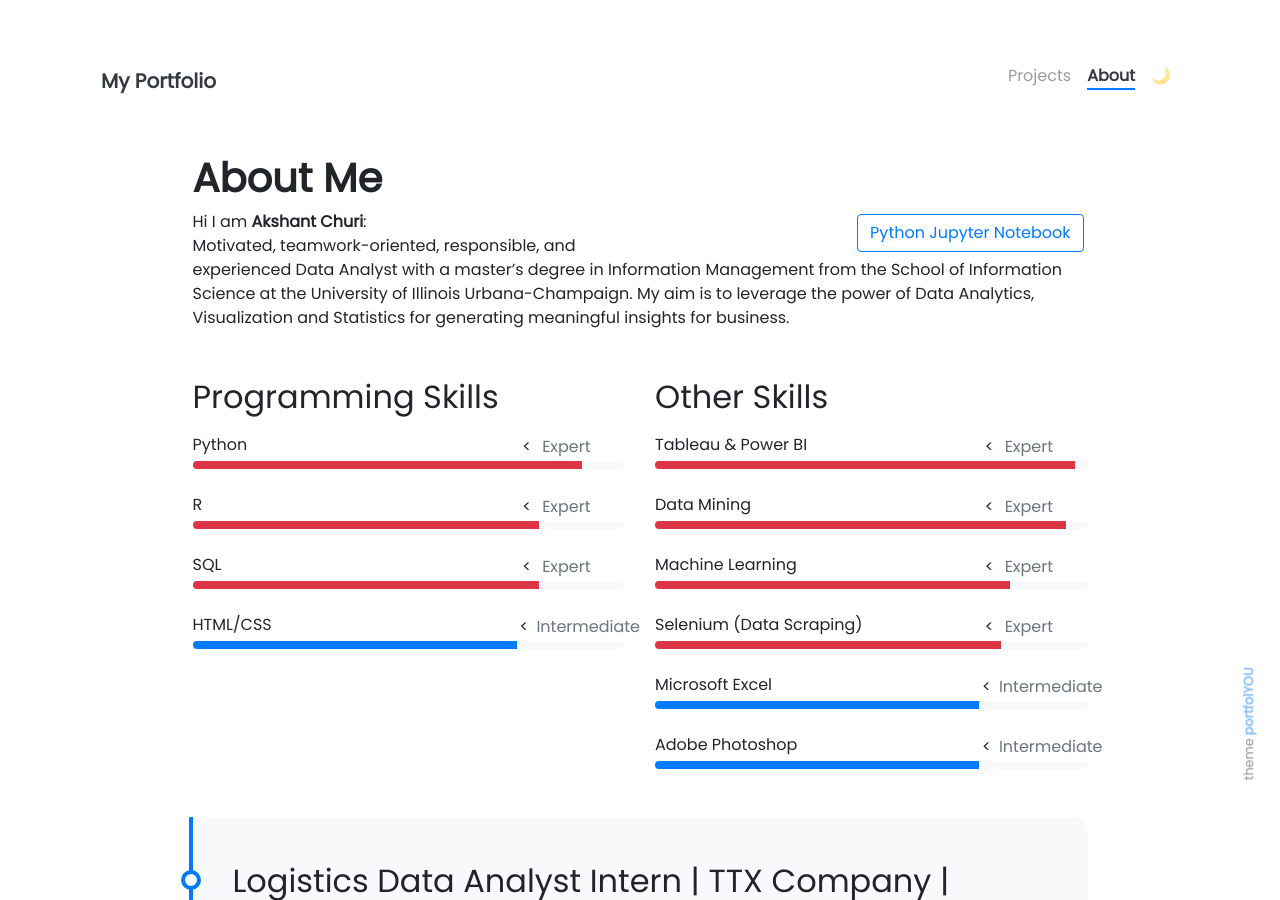
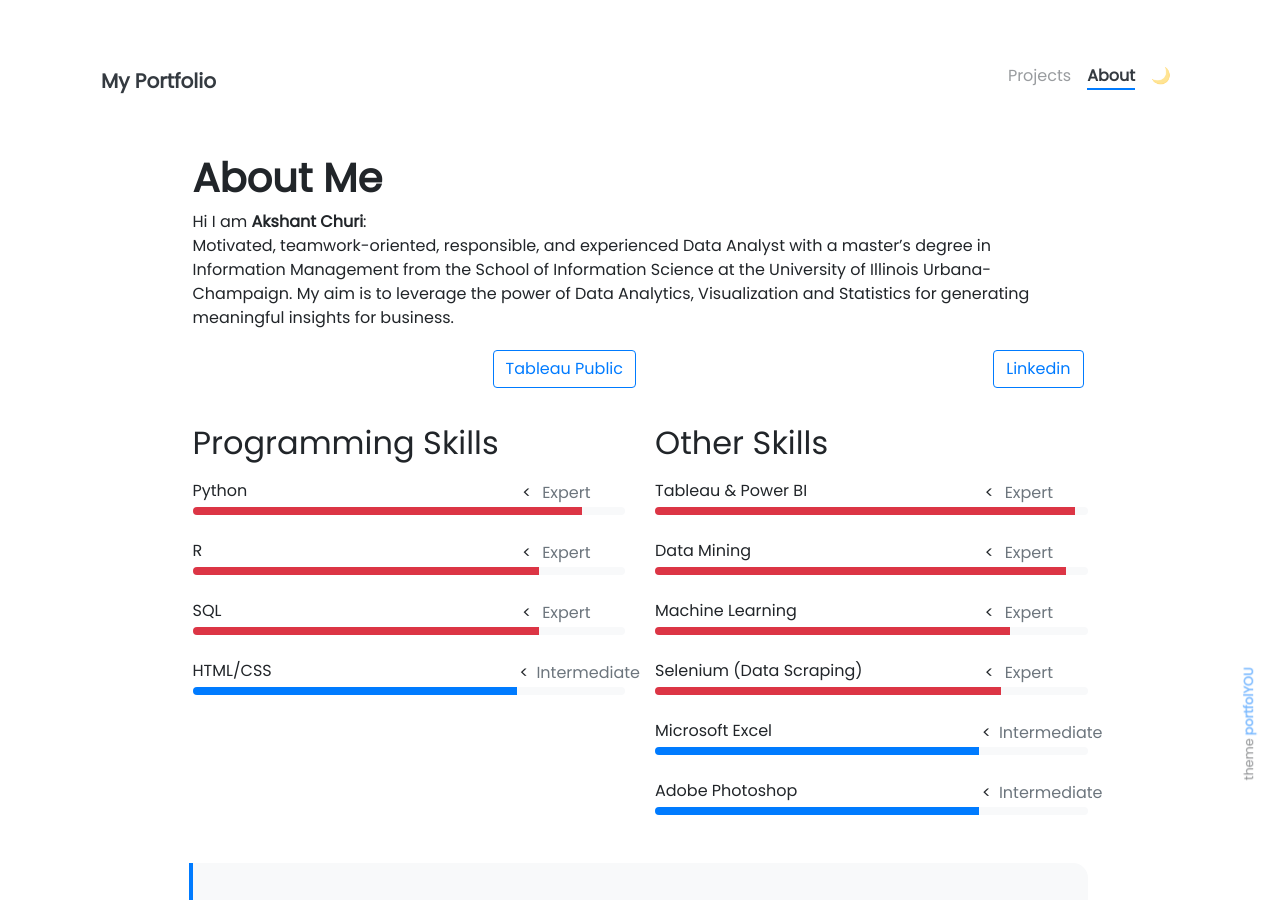
Before and after one commit to akshant10/akshant10.github.io, a Jekyll site: the page built from pages/about.md, in a window 1280 px wide and 900 px high. Built offline with Jekyll 4.4.1, drawn with Linux system fonts in a browser that asks for light colours; nearby versions of some CDN libraries.

Commit message:
Update about.md

```diff
--- a/pages/about.md
+++ b/pages/about.md
@@ -7,12 +7,16 @@ weight: 3
 
 # **About Me**
 
+Hi I am **{{ site.author.name }}**:<br>
+Motivated, teamwork-oriented, responsible, and experienced Data Analyst with a master’s degree in Information Management from the School of Information Science at the University of Illinois Urbana-Champaign. My aim is to leverage the power of Data Analytics, Visualization and Statistics for generating meaningful insights for business.
+
 <div class="right">
-{% include elements/button.html link="https://github.com/akshant10/akshant10.github.io/blob/8f1a16c9a7b18d162afb46b5caffa230f745969e/main%20analysis.ipynb" text="Python Jupyter Notebook" %}
+{% include elements/button.html link="https://www.linkedin.com/in/akshant-churi/" text="Linkedin" %}
 </div>
 
-Hi I am **{{ site.author.name }}**:<br>
-Motivated, teamwork-oriented, responsible, and experienced Data Analyst with a master’s degree in Information Management from the School of Information Science at the University of Illinois Urbana-Champaign. My aim is to leverage the power of Data Analytics, Visualization and Statistics for generating meaningful insights for business.
+<div class="right">
+{% include elements/button.html link="https://public.tableau.com/app/profile/akshant.churi#!/" text="Tableau Public" %}
+</div>
 
 <div class="row">
 {% include about/skills.html title="Programming Skills" source=site.data.programming-skills %}
```
